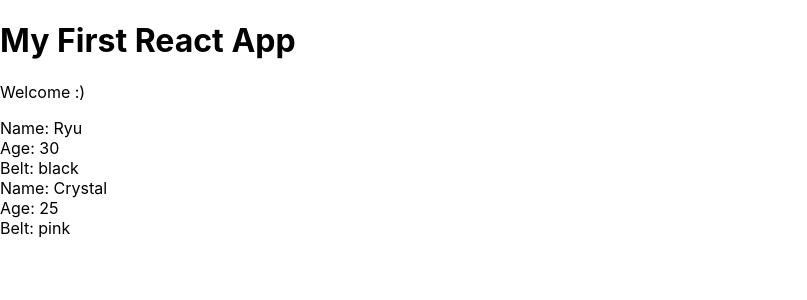
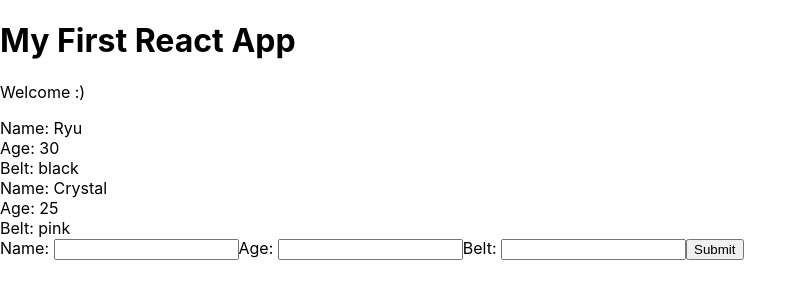
Before and after one commit to sadam1807/react-course, a React (Create React App) app in the folder client/: page / in a window 1280 px wide. Shown: the top 300 px of the page, without its empty margins (0-807 px from the left). Built offline with nearby package versions, Linux system fonts and the light colour scheme.

Commit message:
added form with DOM events

```diff
--- /dev/null
+++ b/client/src/AddNinja.js
@@ -0,0 +1,39 @@
+import React, {Component} from 'react'
+
+
+class AddNinja extends Component {
+    state = {
+        name: null,
+        age: null,
+        belt: null
+    }
+
+    handleChange = (e) => {
+        this.setState({
+           [e.target.id] : e.target.value
+        })
+    }
+
+    handelSubmit = (e) => {
+        e.preventDefault();
+        console.log(this.state);
+    }
+
+    render(){
+        return(
+            <div>
+                <form onSubmit={this.handelSubmit}>
+                    <label htmlFor="name">Name: </label>
+                    <input type="text" id="name" onChange={this.handleChange}/>
+                    <label htmlFor="age">Age: </label>
+                    <input type="text" id="age" onChange={this.handleChange}/>
+                    <label htmlFor="belt">Belt: </label>
+                    <input type="text" id="belt" onChange={this.handleChange}/>
+                    <button>Submit</button>
+                </form>
+            </div>
+        )
+    }
+}
+
+export default AddNinja;
--- a/client/src/App.js
+++ b/client/src/App.js
@@ -1,5 +1,6 @@
 import React, { Component } from 'react';
 import Ninjas from './Ninjas'
+import AddNinja from './AddNinja'
 
 class App extends Component {
   state = {
@@ -15,6 +16,7 @@
         <h1>My First React App</h1>
         <p>Welcome :)</p>
         <Ninjas ninjas={this.state.ninjas}/>
+        <AddNinja />
       </div>
     );
   }
```
